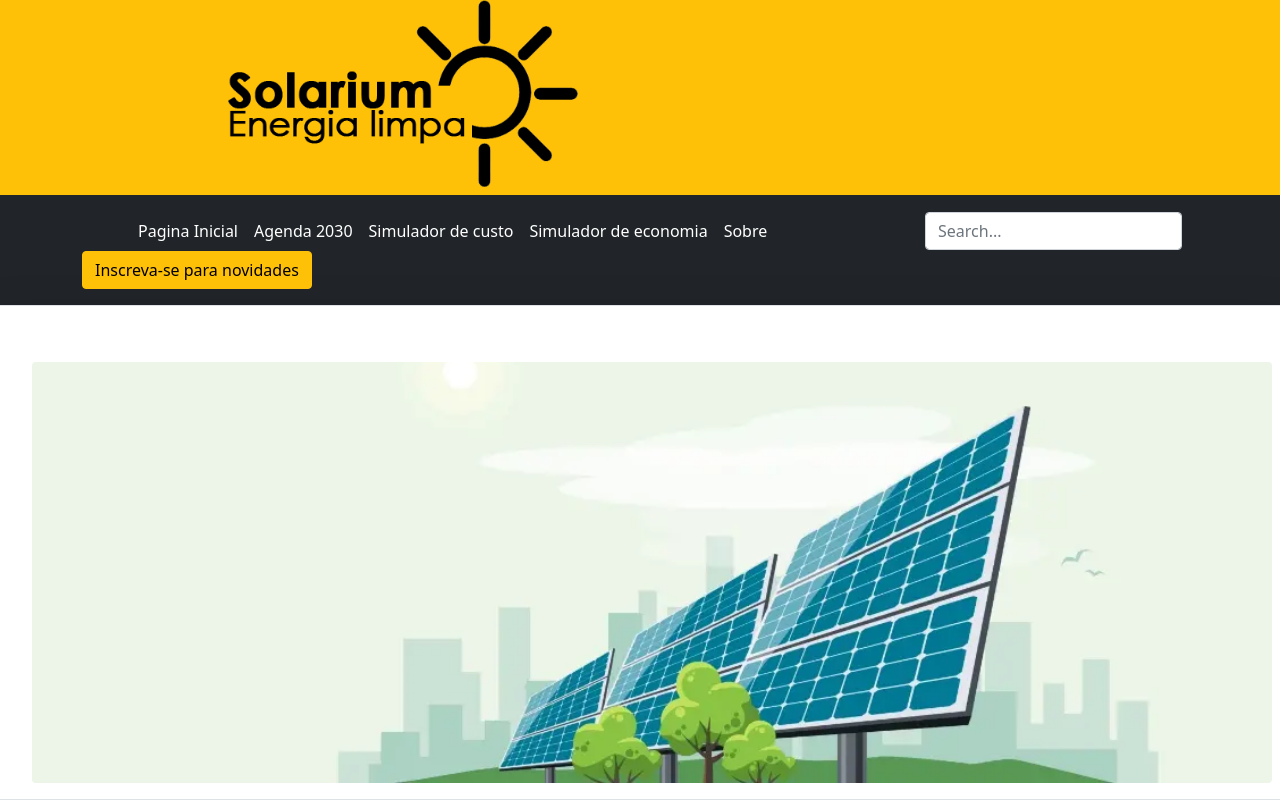
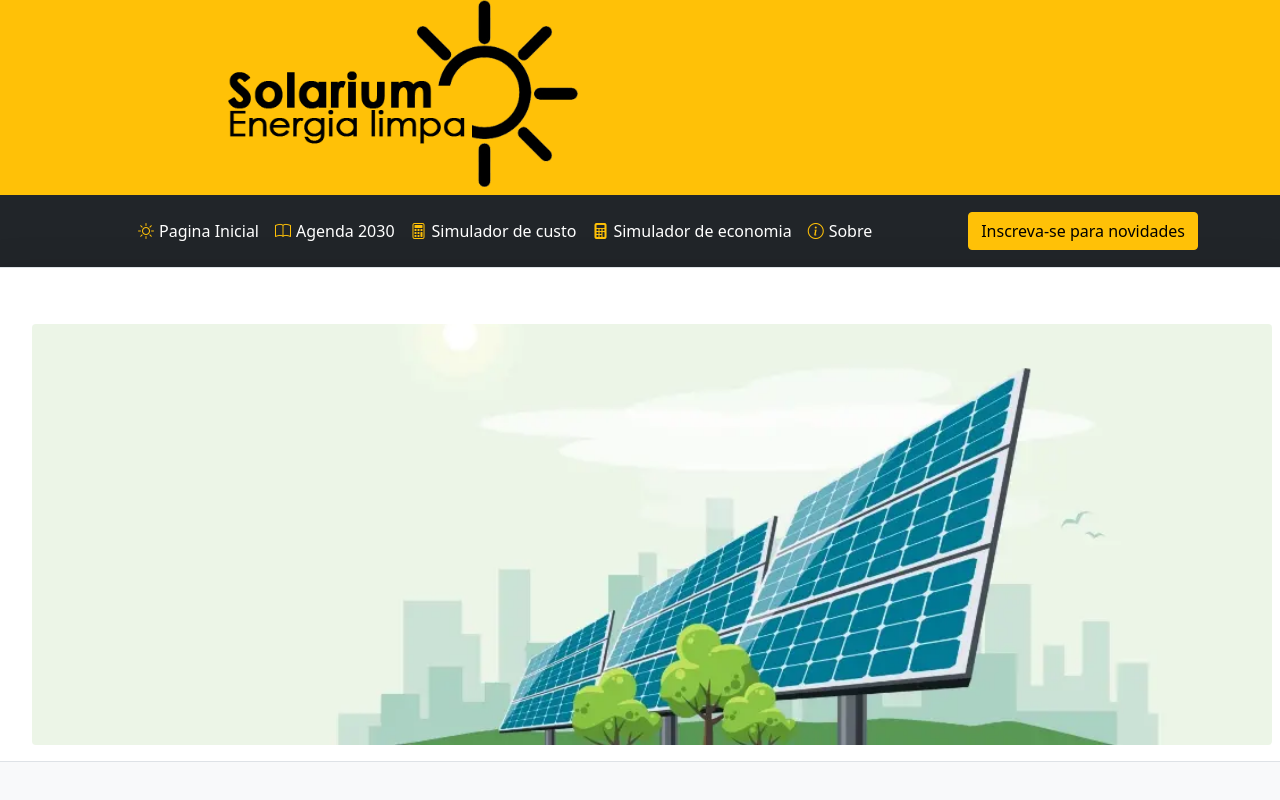
Before and after one commit to byJohnJava/SolariumEnergiaLimpa, a plain HTML site: page index.html in a window 1280 px wide. Shown: the top 800 px of the page. Drawn offline with nearby package versions, Linux system fonts and the light colour scheme.

Commit message:
Added icons header

```diff
--- a/index.html
+++ b/index.html
@@ -7,6 +7,7 @@
     <title>Solarium - Energia Limpa</title>
 
     <link rel="canonical" href="https://getbootstrap.com/docs/5.0/examples/album/">
+    <link rel="stylesheet" href="https://cdn.jsdelivr.net/npm/bootstrap-icons@1.5.0/font/bootstrap-icons.css">
 
     <!-- Bootstrap core CSS -->
 <link href="css/bootstrap.min.css" rel="stylesheet">
@@ -55,16 +56,16 @@
         </a>
 
         <ul class="nav col-12 col-lg-auto me-lg-auto mb-2 justify-content-center mb-md-0">
-          <li><a href="#" class="nav-link px-2 text-white">Pagina Inicial</a></li>
-          <li><a href="#" class="nav-link px-2 text-white">Agenda 2030</a></li>
-          <li><a href="#" class="nav-link px-2 text-white">Simulador de custo</a></li>
-          <li><a href="#" class="nav-link px-2 text-white">Simulador de economia</a></li>
-          <li><a href="#footer" class="nav-link px-2 text-white">Sobre</a></li>
+          <li><a href="#" class="nav-link px-2 text-white"><i class="bi bi-brightness-high" style="margin-right: 5px; color: #ffc107;"></i>Pagina Inicial</a></li>
+          <li><a href="#" class="nav-link px-2 text-white"><i class="bi bi-book" style="margin-right: 5px; color: #ffc107;"></i>Agenda 2030</a></li>
+          <li><a href="#" class="nav-link px-2 text-white"><i class="bi bi-calculator" style="margin-right: 5px; color: #ffc107;"></i>Simulador de custo</a></li>
+          <li><a href="#" class="nav-link px-2 text-white"><i class="bi bi-calculator-fill" style="margin-right: 5px; color: #ffc107;"></i>Simulador de economia</a></li>
+          <li><a href="#footer" class="nav-link px-2 text-white"><i class="bi bi-info-circle" style="margin-right: 5px; color: #ffc107;"></i>Sobre</a></li>
         </ul>
 
-        <form class="col-12 col-lg-auto mb-3 mb-lg-0 me-lg-3">
+       <!--  <form class="col-12 col-lg-auto mb-3 mb-lg-0 me-lg-3">
           <input type="search" class="form-control form-control-dark" placeholder="Search..." aria-label="Search">
-        </form>
+        </form> -->
 
         <div class="text-end">
           <a href="#footer">
```
